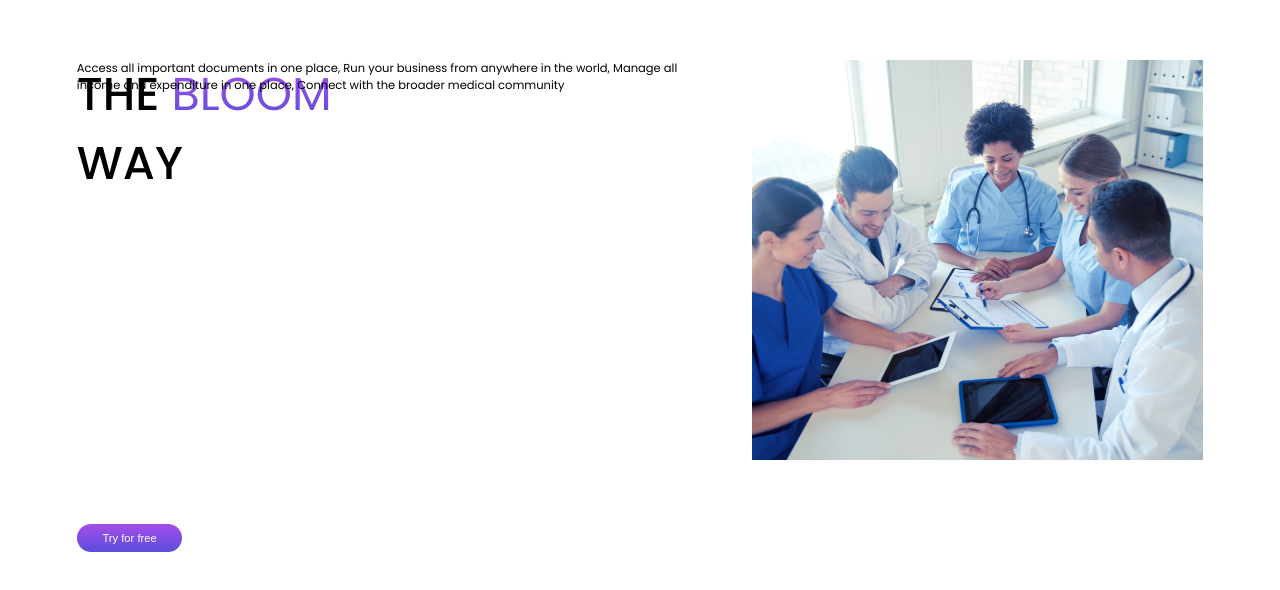
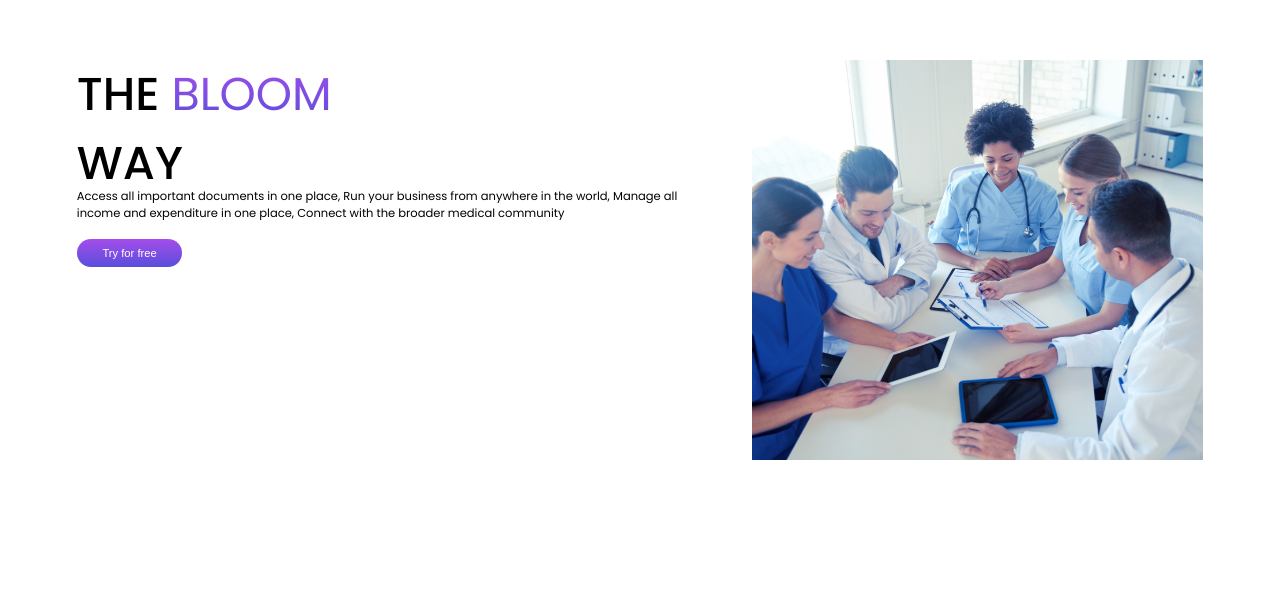
Before and after one commit to Lovethrech/BLOOM-Chel, a Vue app: page / in a window 1280 px wide. Shown: the part 1060-1650 px from the top of the page. Built offline with nearby package versions, Linux system fonts and the light colour scheme.

Commit message:
...working on home-about section component.

```diff
--- a/src/components/home/about/HomeAbout.vue
+++ b/src/components/home/about/HomeAbout.vue
@@ -50,9 +50,16 @@ const tryFreeBtnColor=ref("#ffffff");
     grid-column: 2;
     grid-row: 1;
 }
-    .home-about-desc{
+.home-about-desc, .try-free-btn{
     grid-column: 1;
     grid-row: 1;
+
+}
+.home-about-desc{
+    margin-top:10vw;
+}
+.try-free-btn{
+    margin-top:14vw;
 }
 .home-about-mini-ctn-grid-layout{
     display:flex;
```
Lines whose indentation alone changed are shown as unchanged.
